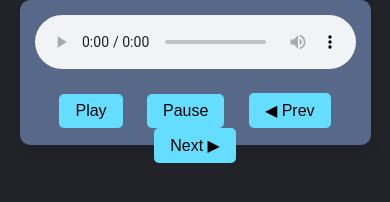
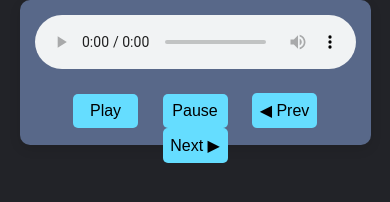
Before and after one commit to codekripa/OneMusic, a plain HTML site: page index.html in a window 390 px wide. Drawn offline with Linux system fonts and the light colour scheme; no server answers.

Commit message:
fixed button placement

```diff
--- a/styles/style.css
+++ b/styles/style.css
@@ -140,7 +140,8 @@
     }
 
     .control-btn {
-      padding: 8px 16px;
+      padding: 08px 0px;
+      width: 65px;
     }
 
     .nav-btns button {
```
